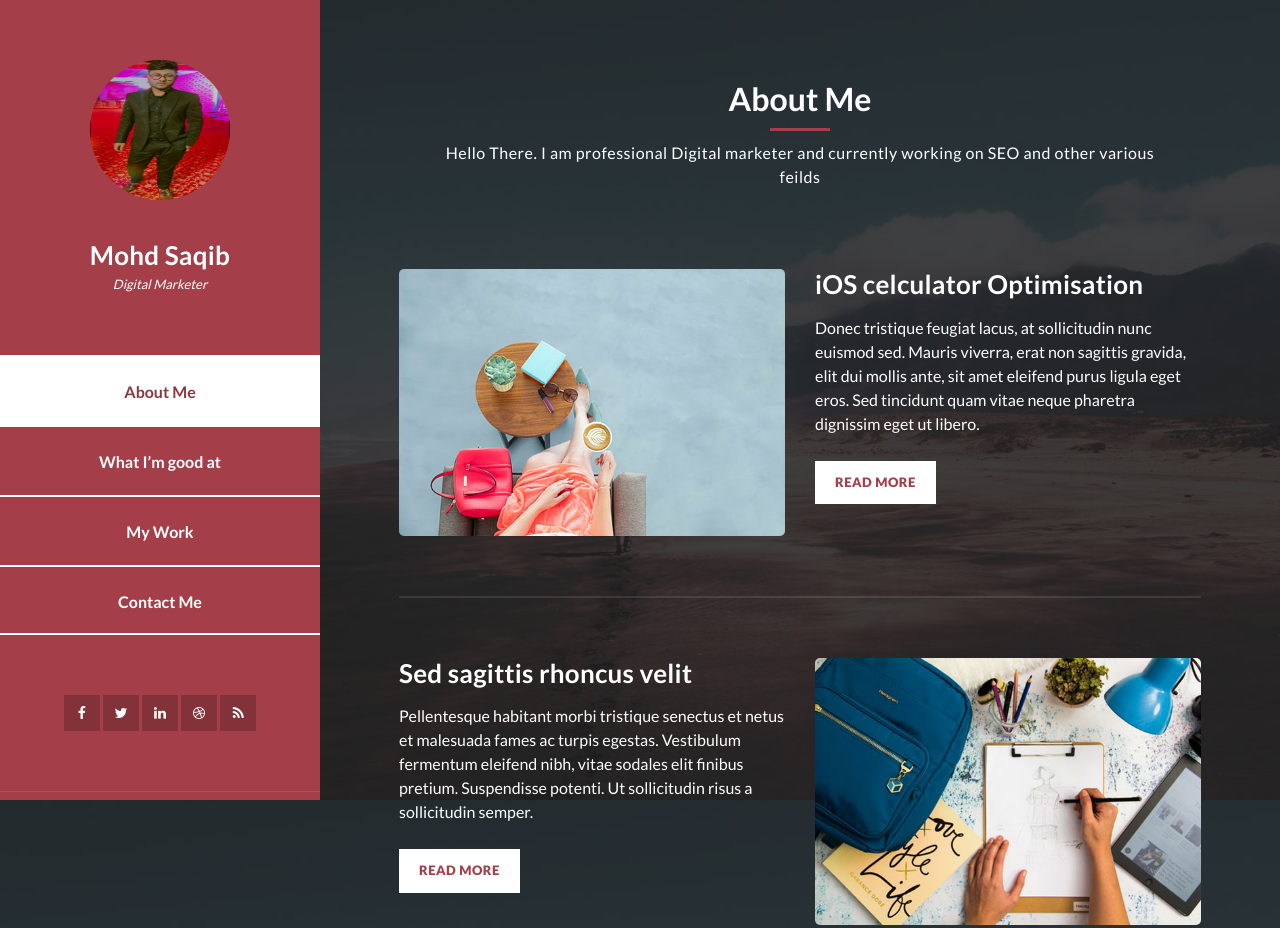
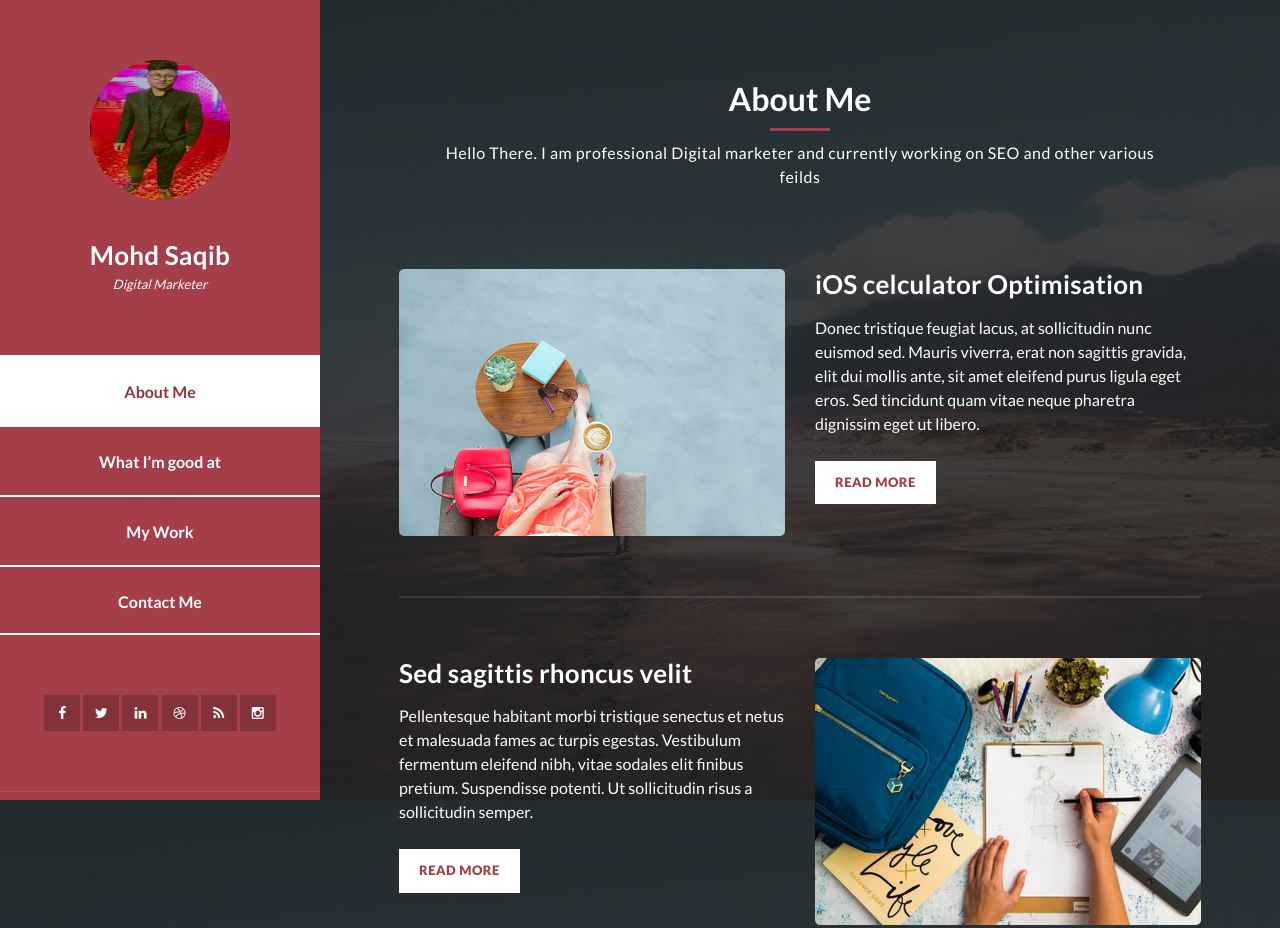
Before and after one commit to mohdsaqibrehmani/resume, a plain HTML site: page index.html in a window 1280 px wide. Shown: the top 928 px of the page. Drawn offline with Linux system fonts and the light colour scheme.

Commit message:
instagram

```diff
--- a/index.html
+++ b/index.html
@@ -69,6 +69,9 @@ https://templatemo.com/tm-531-reflux
                 </li>
                 <li>
                   <a href="#"><i class="fa fa-rss"></i></a>
+                </li>
+                <li>
+                  <a href="#"><i class="fa fa-instagram"></i></a>
                 </li>
               </ul>
             </div>
```
